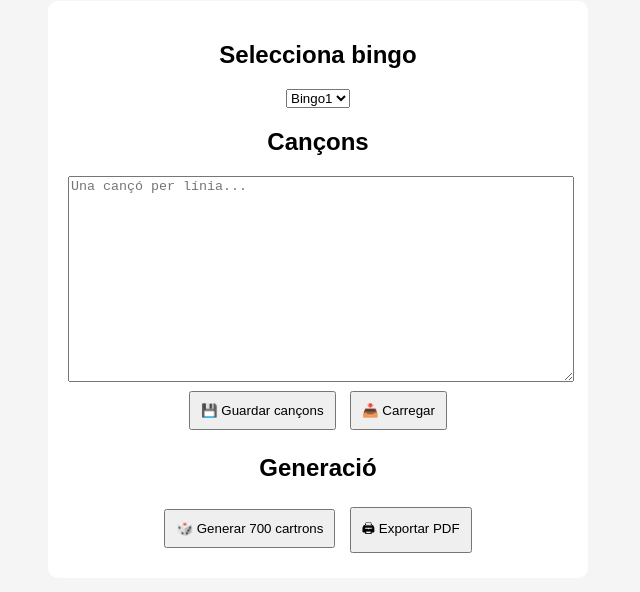
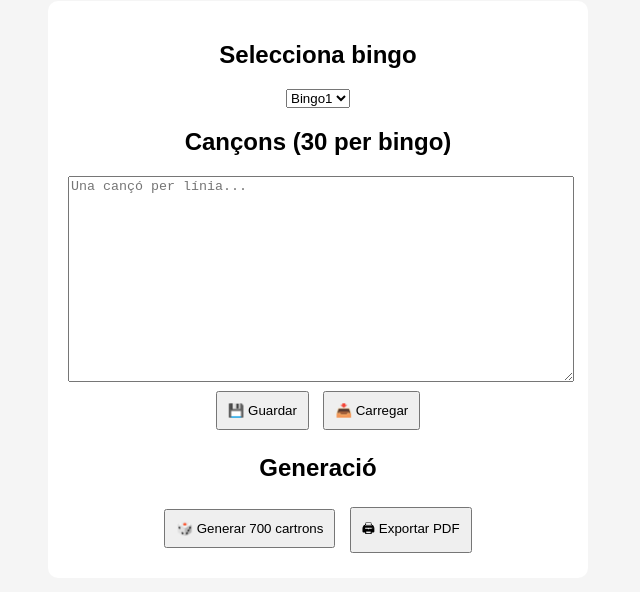
Before and after one commit to comissiofestesms-web/music-bingo, a plain HTML site: page index.html in a window 1280 px wide. Shown: the part 80-672 px from the top of the page, without its empty margins (322-962 px from the left). Drawn offline with Linux system fonts and the light colour scheme.

Commit message:
Update index.html

```diff
--- a/index.html
+++ b/index.html
@@ -5,6 +5,7 @@
   <title>Music Bingo Generator</title>
   <link rel="stylesheet" href="style.css">
 </head>
+
 <body>
 
 <h1>🎵 Music Bingo Generator</h1>
@@ -18,10 +19,10 @@
     <option>Bingo3</option>
   </select>
 
-  <h2>Cançons</h2>
+  <h2>Cançons (30 per bingo)</h2>
   <textarea id="songInput" placeholder="Una cançó per línia..."></textarea>
 
-  <button onclick="saveSongs()">💾 Guardar cançons</button>
+  <button onclick="saveSongs()">💾 Guardar</button>
   <button onclick="loadSongs()">📥 Carregar</button>
 
   <h2>Generació</h2>
@@ -32,6 +33,6 @@
 
 <div id="output"></div>
 
-<script src="./app.js"></script>
+<script src="app.js"></script>
 </body>
 </html>
```
